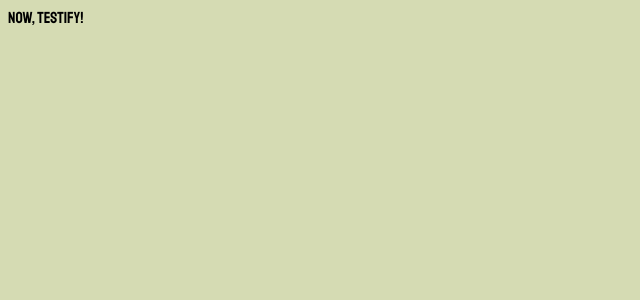
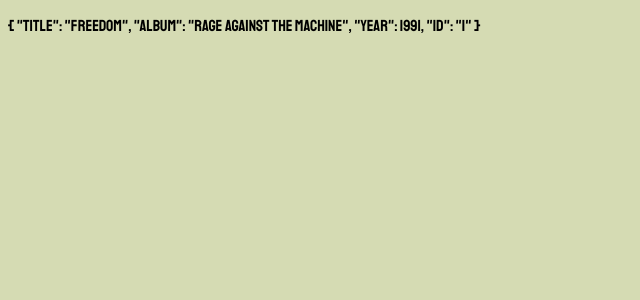
Before and after one commit to gabrigomez/r4ge, a Vue app: page / in a window 1280 px wide. Shown: the top 300 px of the page, without its empty margins (0-640 px from the left). Built offline with nearby package versions, Linux system fonts and the light colour scheme.

Commit message:
add data

```diff
--- a/src/App.vue
+++ b/src/App.vue
@@ -1,13 +1,41 @@
 <template>
-  <div class="app">Now, Testify!</div>
+  <p>
+    {{ music[0] }}
+  </p>
 </template>
 
 <script lang="ts">
-import { defineComponent } from "vue";
+import { defineComponent, reactive, ref, toRefs } from "vue";
+import Music from "./types/Music";
 
 export default defineComponent({
   name: "App",
   components: {},
+  setup() {
+    const music = ref<Music[]>([
+      {
+        title: "Freedom",
+        album: "Rage Against The Machine",
+        year: 1991,
+        id: "1",
+      },
+      {
+        title: "Killing in the name",
+        album: "Rage Against The Machine",
+        year: 1991,
+        id: "2",
+      },
+      {
+        title: "Bombtrack",
+        album: "Rage Against The Machine",
+        year: 1991,
+        id: "3",
+      },
+    ]);
+
+    return { music };
+  },
+  methods: {},
 });
 </script>
 
--- /dev/null
+++ b/src/types/Music.ts
@@ -0,0 +1,8 @@
+interface Music {
+    title: string,
+    album: string,
+    year: number,
+    id: string
+}
+
+export default Music
```
